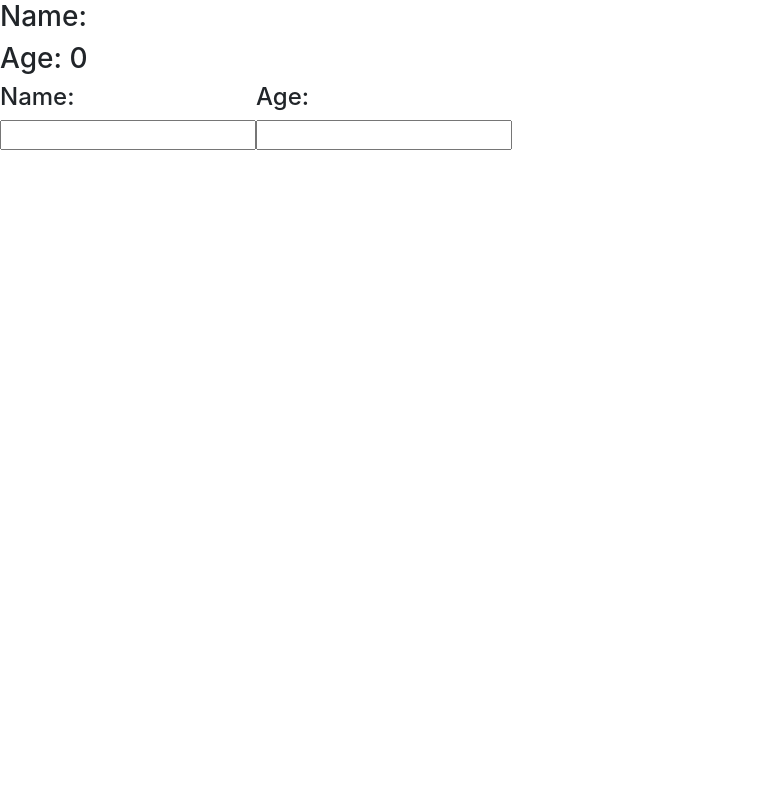
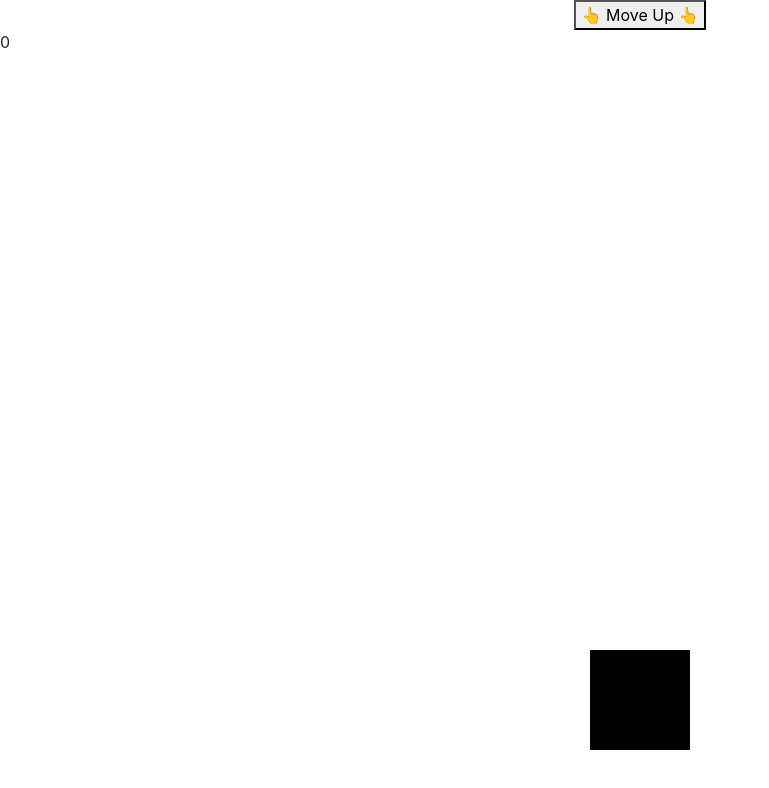
Before and after one commit to raymond-le-goldenowl/reactjs-cra-template, a React (Create React App) app: page / in a window 1280 px wide. Shown: the top 788 px of the page, without its empty margins (0-769 px from the left). Built offline with nearby package versions, Linux system fonts and the light colour scheme.

Commit message:
DOMMovementWithEvents

```diff
--- a/src/App.js
+++ b/src/App.js
@@ -1,6 +1,7 @@
 import './App.css'
+import DOMMovementWithEvents from './ClassComponents/DOMMovementWithEvents/DOMMovementWithEvents'
 // import RenderListUsers from './ClassComponents/LoopAndDisplayData/RenderListUsers'
-import UpdateDataFromAnInput from './ClassComponents/UpdateDataFromAnInput/UpdateDataFromAnInput'
+// import UpdateDataFromAnInput from './ClassComponents/UpdateDataFromAnInput/UpdateDataFromAnInput'
 // import MainTodo from './ClassComponents/TodoListApp/MainTodo'
 
 function App() {
@@ -9,7 +10,9 @@ function App() {
       {/* <MainTodo /> */}
       {/* <RenderListUsers /> */}
 
-      <UpdateDataFromAnInput />
+      {/* <UpdateDataFromAnInput /> */}
+
+      <DOMMovementWithEvents />
     </div>
   )
 }
--- /dev/null
+++ b/src/ClassComponents/DOMMovementWithEvents/DOMMovementWithEvents.js
@@ -0,0 +1,42 @@
+import React from 'react'
+
+export default class DOMMovementWithEvents extends React.PureComponent {
+  constructor() {
+    super()
+    this.state = {
+      position: 0
+    }
+    this.onClickButton = this.onClickButton.bind(this)
+  }
+
+  onClickButton() {
+    const defaultValue = 40
+    this.setState(prev => {
+      return { position: prev.position + defaultValue }
+    })
+  }
+
+  render() {
+    return (
+      <div style={{ width: '100vw', height: '100vh', position: 'relative' }}>
+        <div
+          style={{ textAlign: 'center', position: 'relative', zIndex: '10' }}
+        >
+          <button onClick={this.onClickButton}>👆 Move Up 👆</button>
+        </div>
+        {this.state.position}
+        <div
+          style={{
+            width: 100,
+            height: 100,
+            position: 'absolute',
+            bottom: this.state.position,
+            left: '50%',
+            transform: 'translate(-50%, -50%)',
+            backgroundColor: 'black'
+          }}
+        ></div>
+      </div>
+    )
+  }
+}
```
